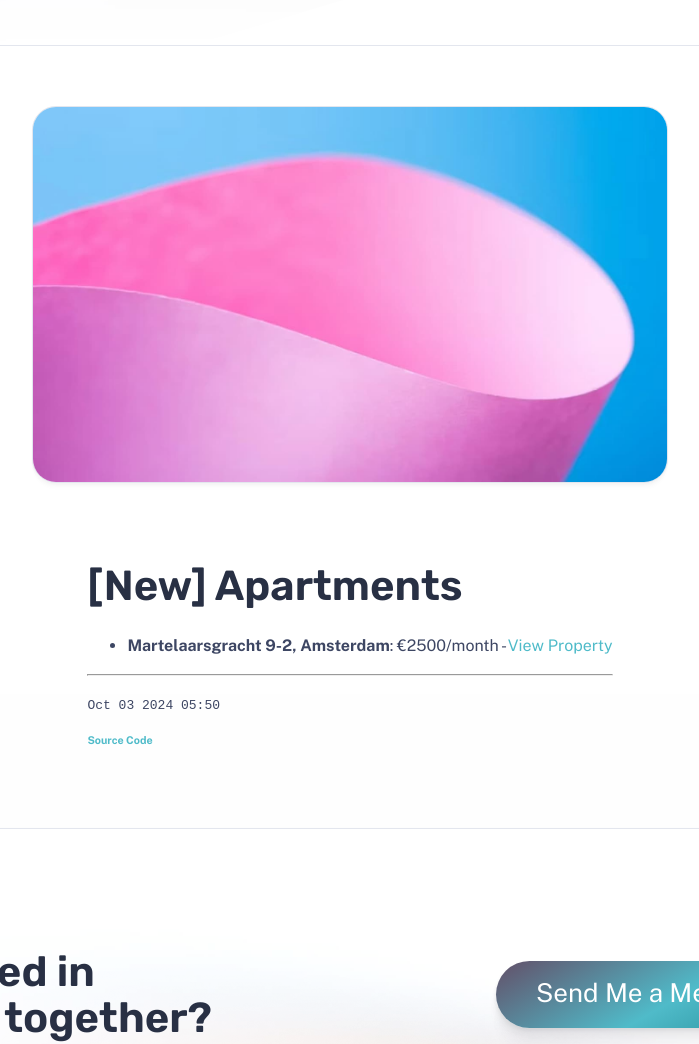
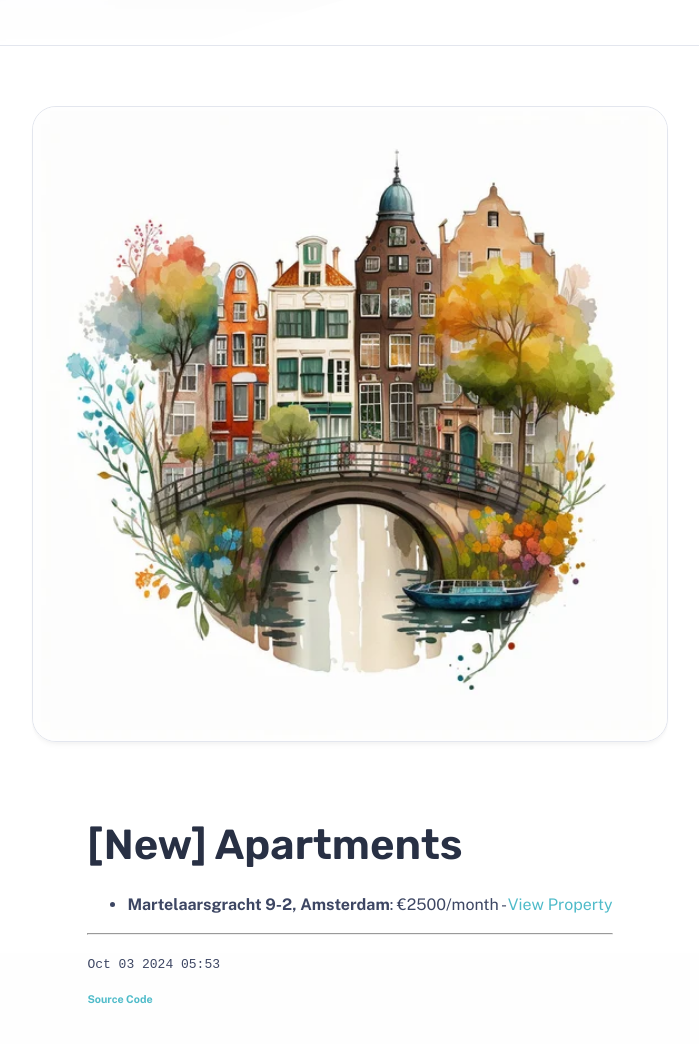
Before and after one commit to celestegambardella/celestegambardella.github.io, an Astro site: page /work/hausing-scrapper in a window 1280 px wide. Shown: the part 383-1427 px from the top of the page, without its empty margins (290-989 px from the left). Built offline with nearby package versions, Linux system fonts and the light colour scheme; Astro itself is replaced by a stand-in of ours.

Commit message:
Update Hausing Scraper results at 2024-10-03 05:53:04

```diff
--- a/src/content/work/hausing-scrapper.md
+++ b/src/content/work/hausing-scrapper.md
@@ -1,7 +1,7 @@
 ---
 title: Hausing Scraper
-publishDate: 2024-10-03 05:50:54
-img: /assets/stock-2.jpg
+publishDate: 2024-10-03 05:53:03
+img: /assets/stock-1.jpg
 img_alt: A bright pink sheet of paper used to wrap flowers curves in front of rich blue background
 description: |
   Python script that runs hourly and scrapes www.hausing.com for any new properties.
@@ -14,5 +14,5 @@ tags:
 ### [New] Apartments
 - **Martelaarsgracht 9-2, Amsterdam**: €2500/month - [View Property](https://www.hausing.com/properties-for-rent-amsterdam/martelaarsgracht-9-2-amsterdam)
 ---
-`Oct 03 2024 05:50`
+`Oct 03 2024 05:53`
 ###### [Source Code](https://github.com/celestegambardella/hausing-scraper)
```
